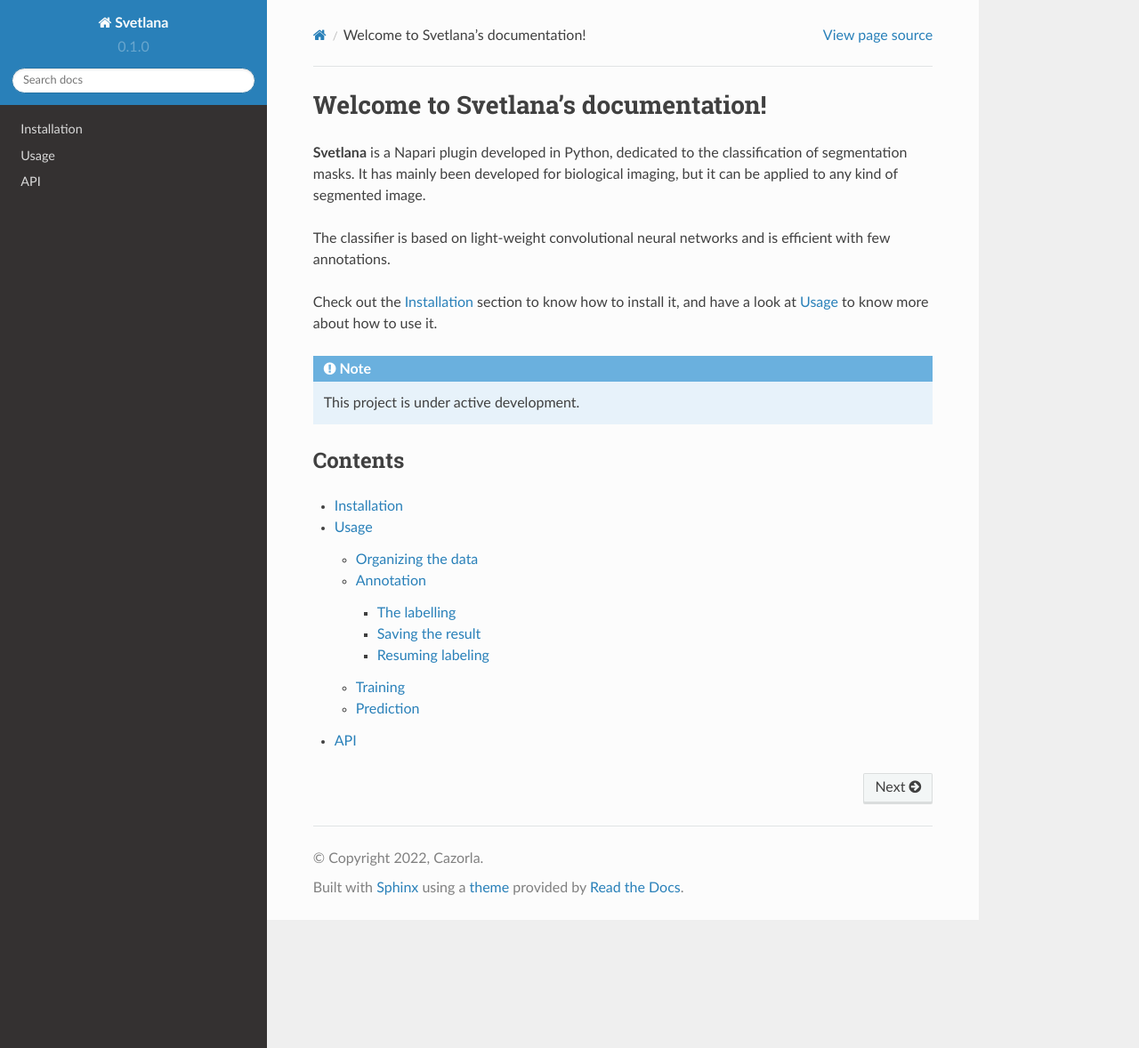
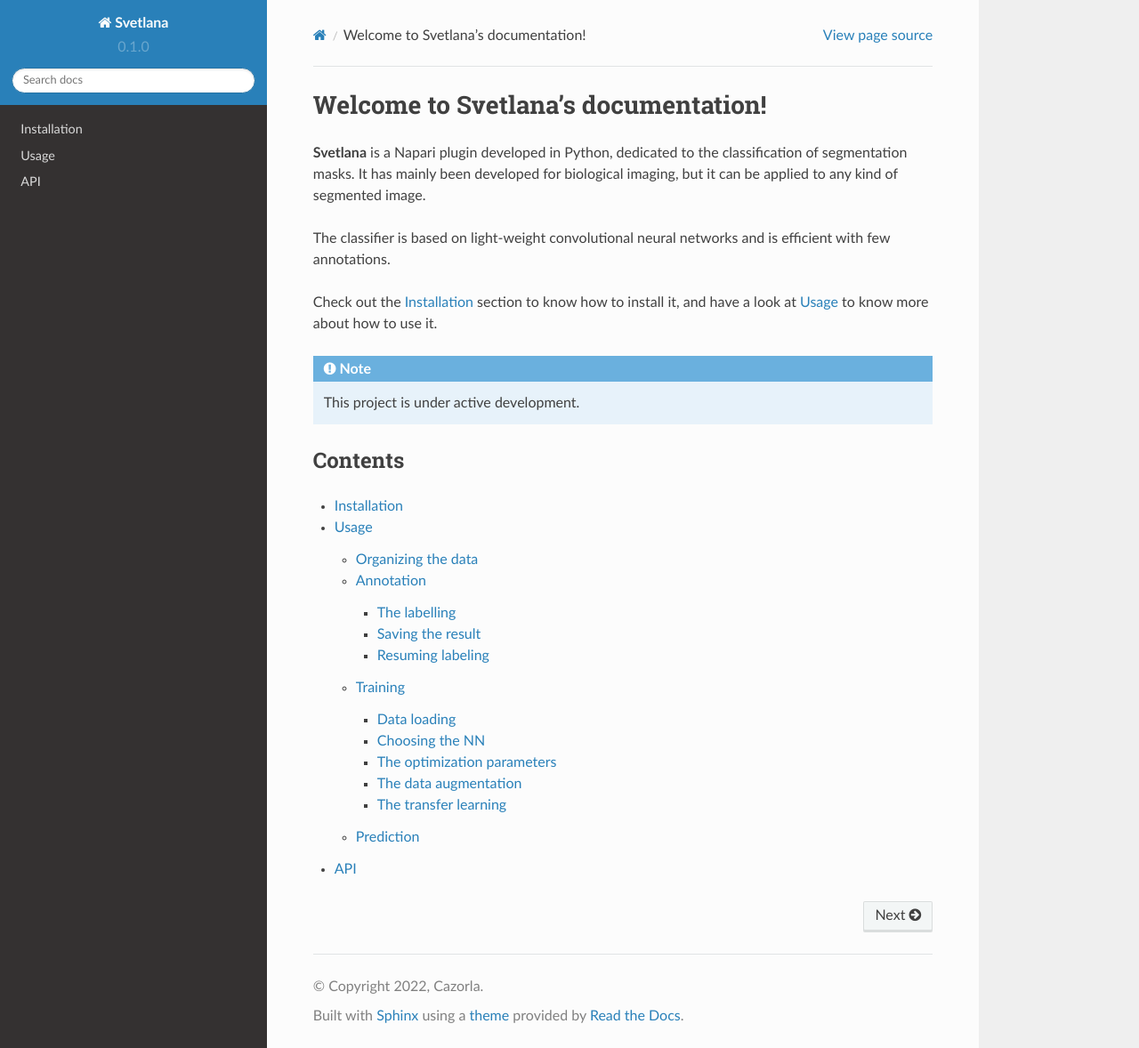
Before and after one commit to koopa31/Svetlana_documentation, a Sphinx documentation site: the page built from docs/source/index.rst, in a window 1280 px wide and 1178 px high. Shown: the whole window at 89% size. Built offline with Sphinx 7.4.7 and the Read the Docs theme 2.0.0, drawn with Linux system fonts in a browser that asks for light colours; some of the changed lines change nothing that is shown.

Commit message:
training

```diff
--- a/docs/source/usage.rst
+++ b/docs/source/usage.rst
@@ -37,8 +37,11 @@
 ~~~~~~~~~~~~~~~~~~~
 Now the dataset is well organized, we can start annotating.
 
-First, data must be loaded, loading the parent folder. Then, there are two ways to label,
-whatever the type of image (2D, 3D etc).
+First, data must be loaded, loading the parent folder. Then, a patch size around the ROI must be chosen
+(the bigger the more contextual information). This patch size can be either automatically estimated, based on the biggest ROI in the mask,
+or set by the user.
+
+Finally, there are two ways to label, whatever the type of image (2D, 3D etc).
 
 #. Letting Svetlana propose patches one after another in a random order (default way).
 #. Clicking on the objects, then clicking the label number. Can be useful in case the dataset is unbalanced in terms of cells number of each class in the image. For that, activate the option ticking the corresponding case.
@@ -67,22 +70,57 @@
 Training
 ----------------
 
-To retrieve a list of random ingredients,
-you can use the ``lumache.get_random_ingredients()`` function:
+Data loading
+~~~~~~~~~~~~~~~~~~~
+A load data button is dedicated to loading the labels binary file generated in the Svetlana folder.
+It contains all the useful information to perform the training.
 
-.. autofunction:: lumache.get_random_ingredients
+Choosing the NN
+~~~~~~~~~~~~~~~~~~~
+First choose 2D or 3D to get the list of appropriate NN architectures as a function of
+the type of image you are going to process.
+Then a lot of architectures are available (see paper for more details).
 
-The ``kind`` parameter should be either ``"meat"``, ``"fish"``,
-or ``"veggies"``. Otherwise, :py:func:`lumache.get_random_ingredients`
-will raise an exception.
+The optimization parameters
+~~~~~~~~~~~~~~~~~~~
+The main parameters are present in the GUI. But if you want to setup more precisely
+the parameters, a JSON configuration file is present in Svetlana folder (created in the parent folder).
+You can change the decay parameters of the learning rate as well as the weights decay of ADAM optimizer.
 
-.. autoexception:: lumache.InvalidKindError
+The data augmentation
+~~~~~~~~~~~~~~~~~~~
+A very basic data augmentation is available, but using the configuration file,it is possible to perform all the complex data augmentations proposed in the Albumentations
+library. To do so, please refer to the `documentation <https://albumentations.ai/docs/getting_started/transforms_and_targets/>`_,
+and add all the needed parameters to the JSON configuration file.
 
-For example:
+**Example:**
 
->>> import lumache
->>> lumache.get_random_ingredients()
-['shells', 'gorgonzola', 'parsley']
+Gaussian blurring in documentation :
+
+.. code-block:: python
+
+    GaussianBlur(blur_limit=(3, 7), sigma_limit=0, always_apply=False, p=0.5)
+
+
+Equivalent in JSON configuration file:
+
+.. code-block:: json
+
+    "GaussianBlur": {
+          "apply": "False",
+          "blur_limit": "(3, 7)",
+          "sigma_limit": "0",
+          "p": "0.5"
+      }
+
+
+where _apply_ means you want this data augmentation to be applied or not.
+
+The transfer learning
+~~~~~~~~~~~~~~~~~~~
+
+If you don't want to train a NN from scratch, you can use the resume labeling button,
+and choose the NN weights file you want to start from.
 
 .. _prediction:
 Prediction
```
